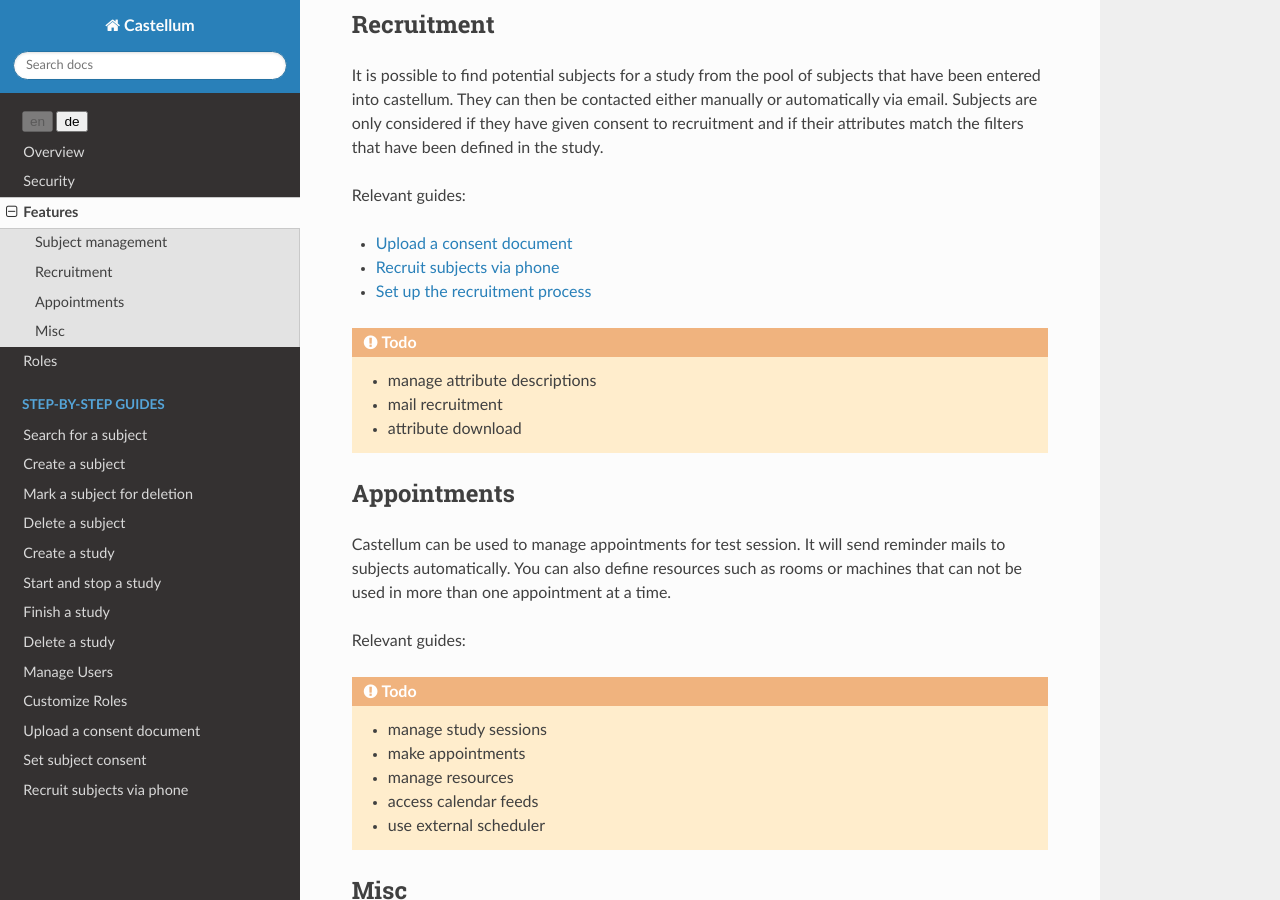
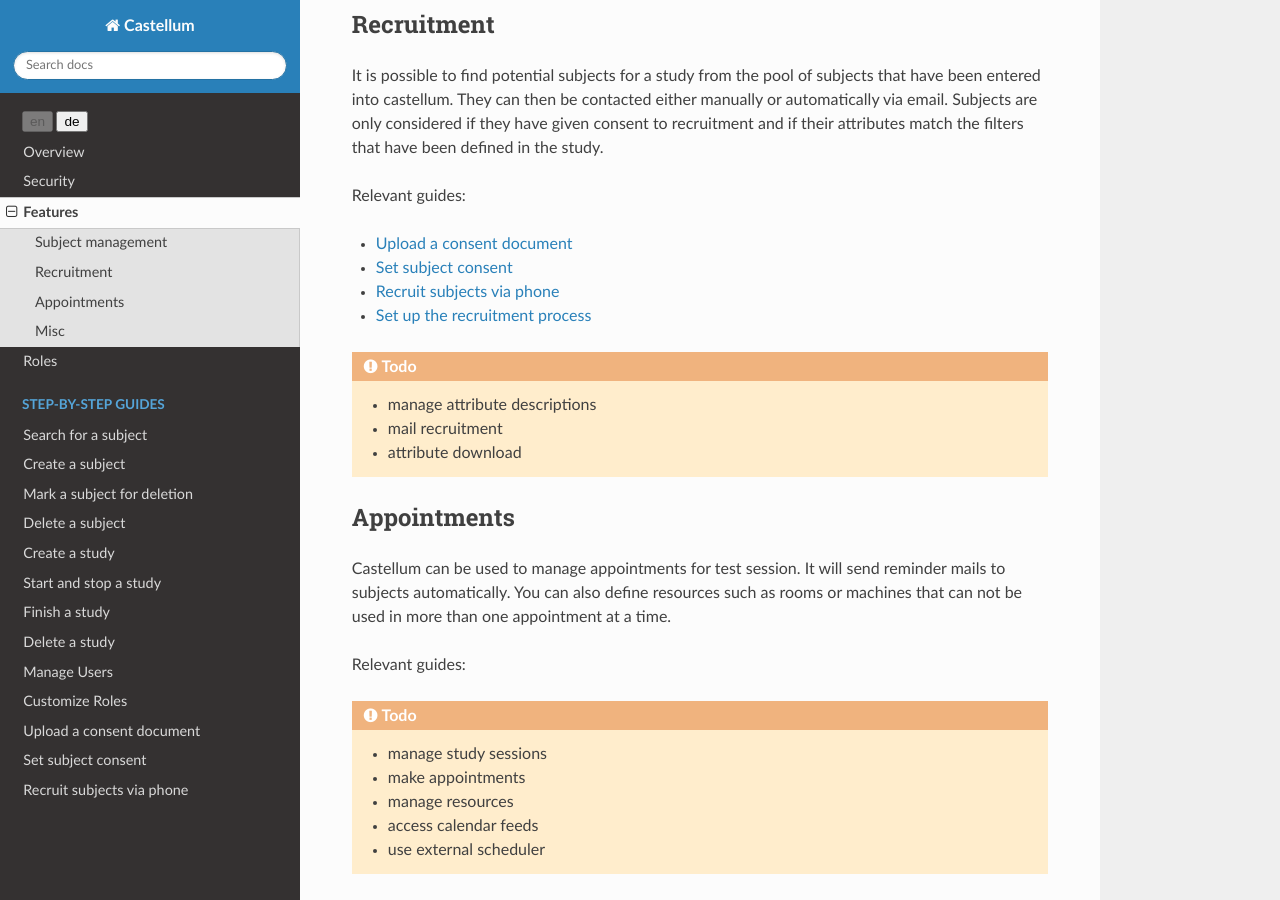
Before and after one commit to DouglasNeuroInformatics/castellum, a Sphinx documentation site: the page built from source/features.rst, in a window 1280 px wide and 900 px high, scrolled down 645 px. Built offline with Sphinx 7.4.7 and the Read the Docs theme 2.0.0, drawn with Linux system fonts in a browser that asks for light colours.

Commit message:
split consent references

```diff
--- a/source/features.rst
+++ b/source/features.rst
@@ -34,7 +34,8 @@ have been defined in the study.
 
 Relevant guides:
 
--   :ref:`consent`
+-   :ref:`consent-document`
+-   :ref:`subject-consent`
 -   :ref:`recruitment`
 -   :ref:`study-recruitment-settings`
 
--- a/source/guides/consent-management.rst
+++ b/source/guides/consent-management.rst
@@ -33,6 +33,8 @@ case there is a two step process:
 The legal basis for each subject can be found in the subject detail view.
 
 
+.. _subject-consent:
+
 Set subject consent
 ===================
 
--- a/source/roles.rst
+++ b/source/roles.rst
@@ -26,7 +26,7 @@ Relevant guides:
 -   :ref:`subject-search`
 -   :ref:`subject-create`
 -   :ref:`subject-to-be-deleted`
--   :ref:`consent`
+-   :ref:`subject-consent`
 
 .. TODO::
 
```
Also changed, not shown: other parts of source/guides/consent-management.rst (+1 -1 lines), other parts of source/roles.rst (+1 -1 lines).
